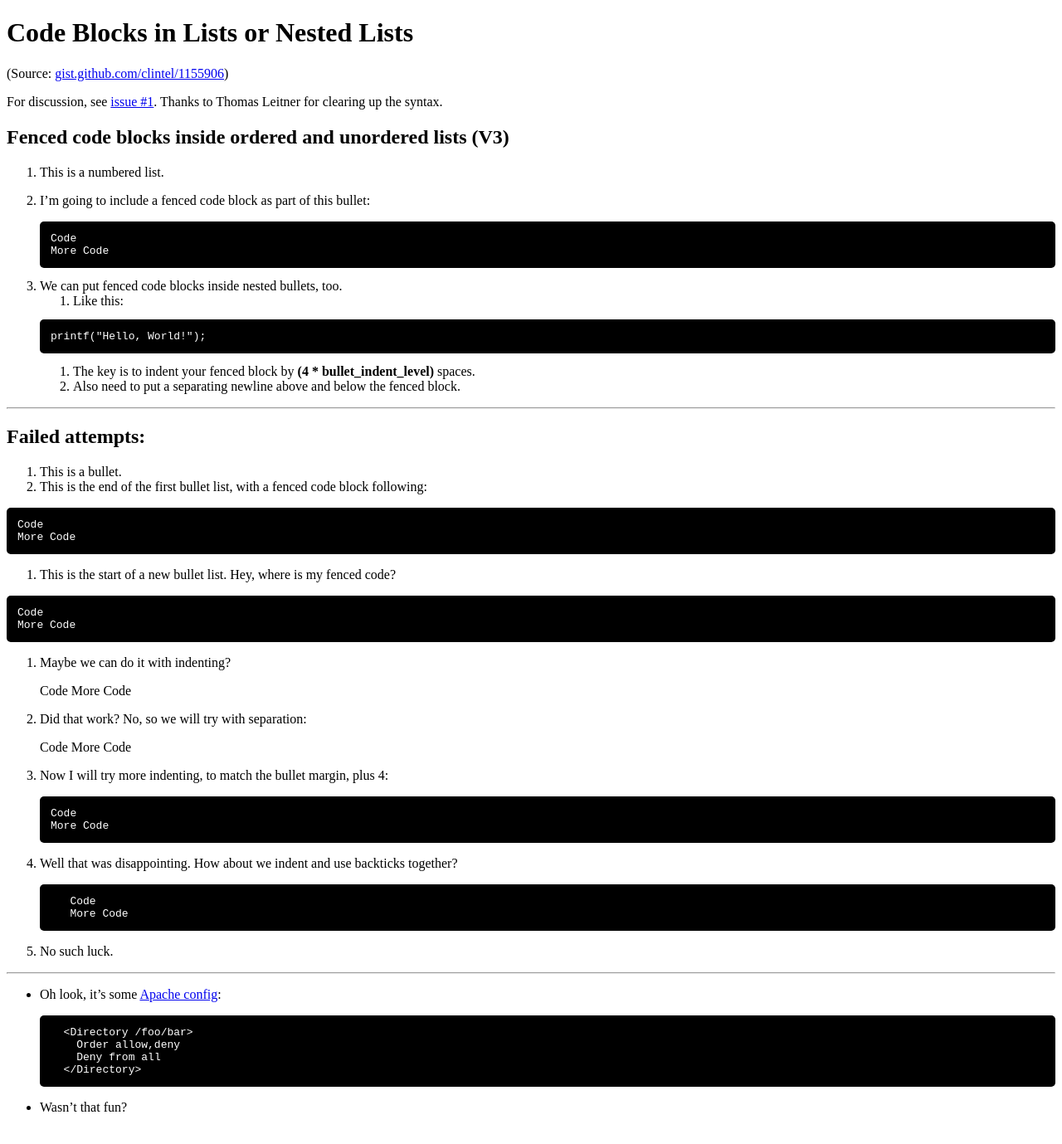
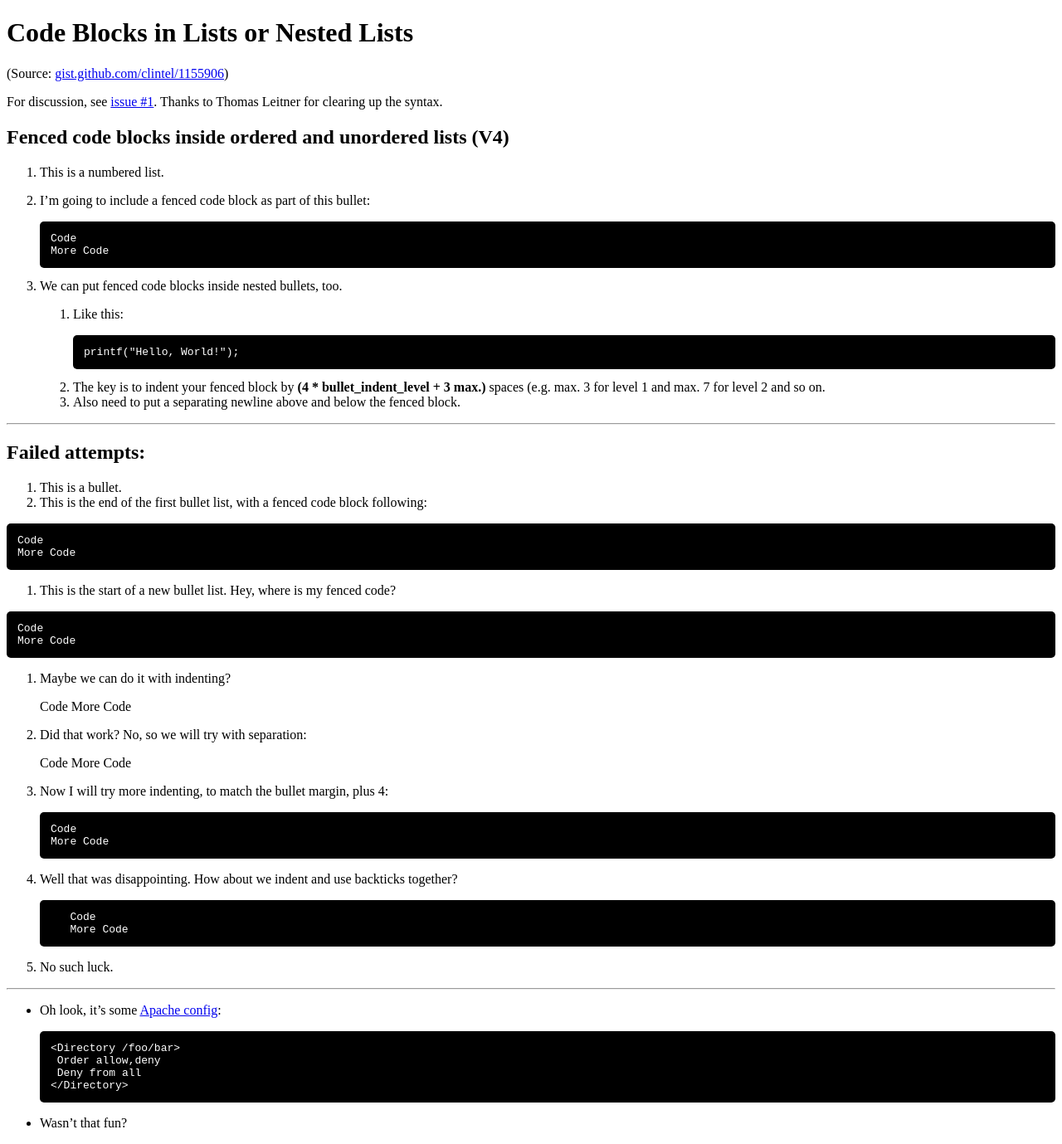
Before and after one commit to planetjekyll/sandbox-syntax-highlighter, a Jekyll site: the page built from lists.md, in a window 1280 px wide. Shown: the whole page at 83% size. Built offline with Jekyll 4.4.1, drawn with Linux system fonts in a browser that asks for light colours.

Commit message:
Update lists.md

````diff
--- a/lists.md
+++ b/lists.md
@@ -13,7 +13,7 @@ title: Code Blocks in Lists or Nested Lists
 For discussion, see [issue #1](https://github.com/planetjekyll/sandbox-syntax-highlighter/issues/1).  Thanks to Thomas Leitner for clearing up the syntax.
 
 
-## Fenced code blocks inside ordered and unordered lists (V3)
+## Fenced code blocks inside ordered and unordered lists (V4)
 
 1. This is a numbered list.
 2. I'm going to include a fenced code block as part of this bullet:
@@ -26,12 +26,13 @@ For discussion, see [issue #1](https://github.com/planetjekyll/sandbox-syntax-hi
 3. We can put fenced code blocks inside nested bullets, too.
    1. Like this:
 
-   ```c
-   printf("Hello, World!");
-   ```
+      ```c
+      printf("Hello, World!");
+      ```
 
-   2. The key is to indent your fenced block by **(4 * bullet_indent_level)** spaces.
+   2. The key is to indent your fenced block by **(4 * bullet_indent_level + 3 max.)** spaces (e.g. max. 3 for level 1 and max. 7 for level 2 and so on.
    3. Also need to put a separating newline above and below the fenced block.
+
 
 ---
 
@@ -79,11 +80,11 @@ More Code
 
 * Oh look, it's some [Apache config](http://pygments.org/docs/lexers/#lexers-for-non-source-code-file-types):
 
-    ```apache
-    <Directory /foo/bar>
-      Order allow,deny
-      Deny from all
-    </Directory>
-    ```
+  ```apache
+  <Directory /foo/bar>
+   Order allow,deny
+   Deny from all
+  </Directory>
+  ```
 
 * Wasn't that fun?
````
